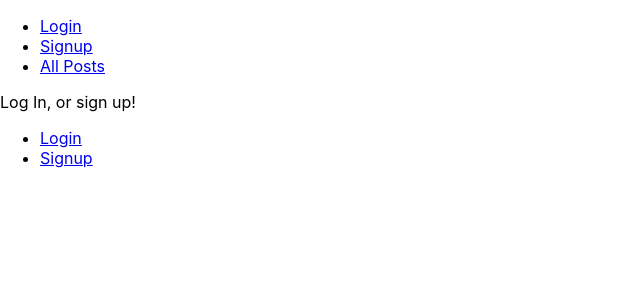
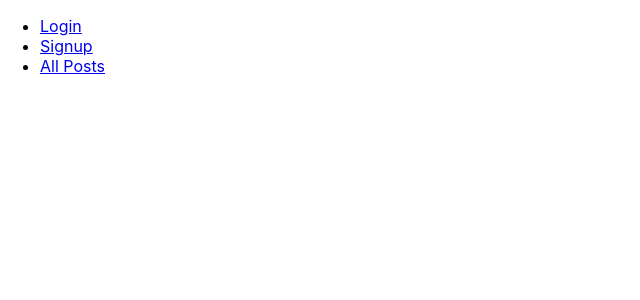
Before and after one commit to Fem-Fem/Rappit, a React (Create React App) app in the folder client/: page / in a window 1280 px wide. Shown: the top 300 px of the page, without its empty margins (0-640 px from the left). Built offline with nearby package versions, Linux system fonts and the light colour scheme.

Commit message:
improve comments functionality

```diff
--- a/client/src/actions/commentActions.js
+++ b/client/src/actions/commentActions.js
@@ -1,6 +1,6 @@
 const baseUrl = 'http://localhost:3001/posts'
 
-export const createComment = comment => {
+export const createComment = (comment, postId) => {
 
 	let data = {
 		method: 'POST',
@@ -12,7 +12,7 @@ export const createComment = comment => {
 	}
 
 	return dispatch => {
-		fetch(`${baseUrl}/${comment.id}/comments`, data)
+		fetch(`${baseUrl}/${postId}/comments`, data)
 		.then(response => response.json())
 		.then(comments =>dispatch({
 			type: 'ADD_COMMENT',
--- a/client/src/actions/postActions.js
+++ b/client/src/actions/postActions.js
@@ -83,7 +83,7 @@ export const editPost = (id) => {
 
 export const deletePost = id => {
 	let data = {
-		method: 'DELETE',
+		method: 'DESTROY',
 		headers: {
 			'Accept': 'application/json',
 			'Content-Type': 'application/json'
--- a/client/src/components/Home.js
+++ b/client/src/components/Home.js
@@ -7,18 +7,6 @@ const Home = () => {
 	return(
 		<div>
 		<Router>
-			<div>
-				<p>Log In, or sign up!</p>
-				<ul>
-					<li><Link to="/login">Login</Link></li>
-					<li><Link to="/signup">Signup</Link></li>
-				</ul>
-
-				<ul>
-					<Route path="/login" component={Login}/>
-					<Route path="/signup" component={Signup}/>
-				</ul>
-			</div>
 		</Router>
 		</div>
 		)
--- a/client/src/reducers/postsReducer.js
+++ b/client/src/reducers/postsReducer.js
@@ -23,17 +23,16 @@ export default function postsReducer(state = {
 				current_post: action.payload
 			}
 
+		case 'DELETE_POST':
+			debugger
+			const posts = state.posts.filter(post => post.id !== action.id);
+			return {...state, posts}
+
 		case 'ADD_COMMENT':
 			return {
 				...state,
 				current_post_comments: [...state.current_post_comments, action.payload]
 			}
-
-		case 'DELETE_POST':
-			const posts = state.posts.filter(post => post.id !== action.id);
-			return {...state, posts}
-
-
 
 		case 'DELETE_COMMENT':
 			const comments = state.comments.filter(comment => comment.id !== action.id);
```
